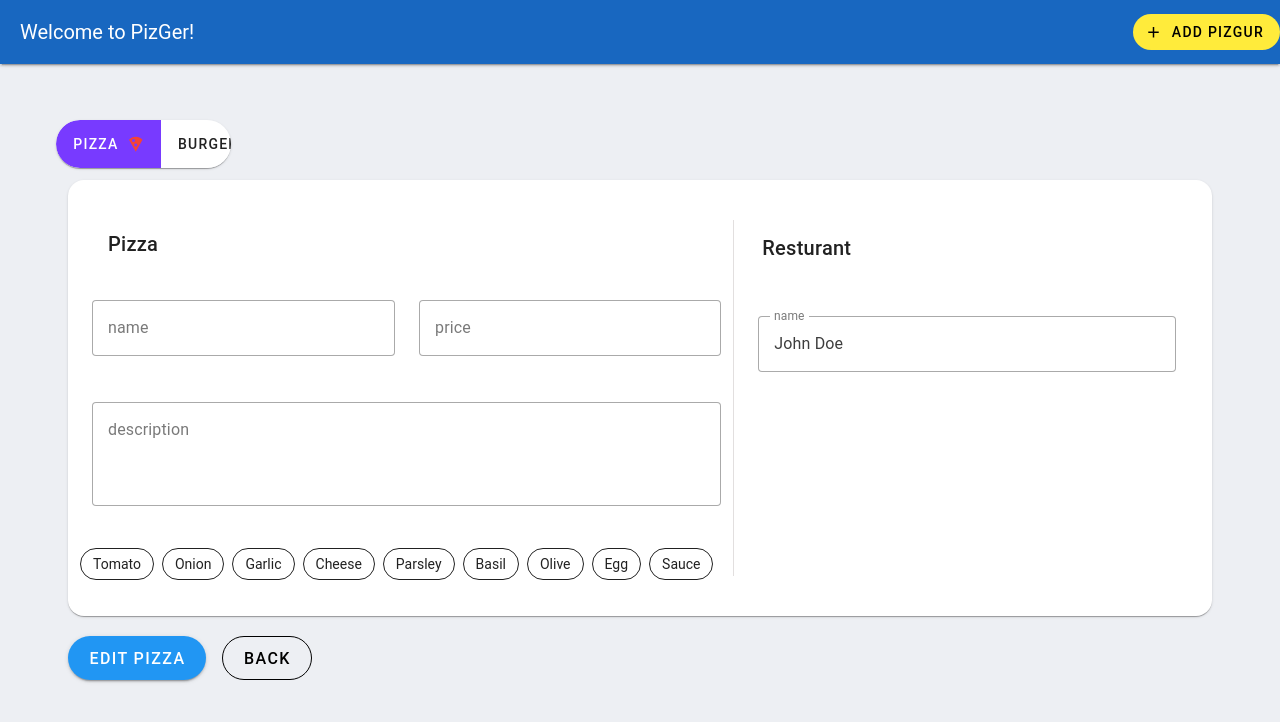
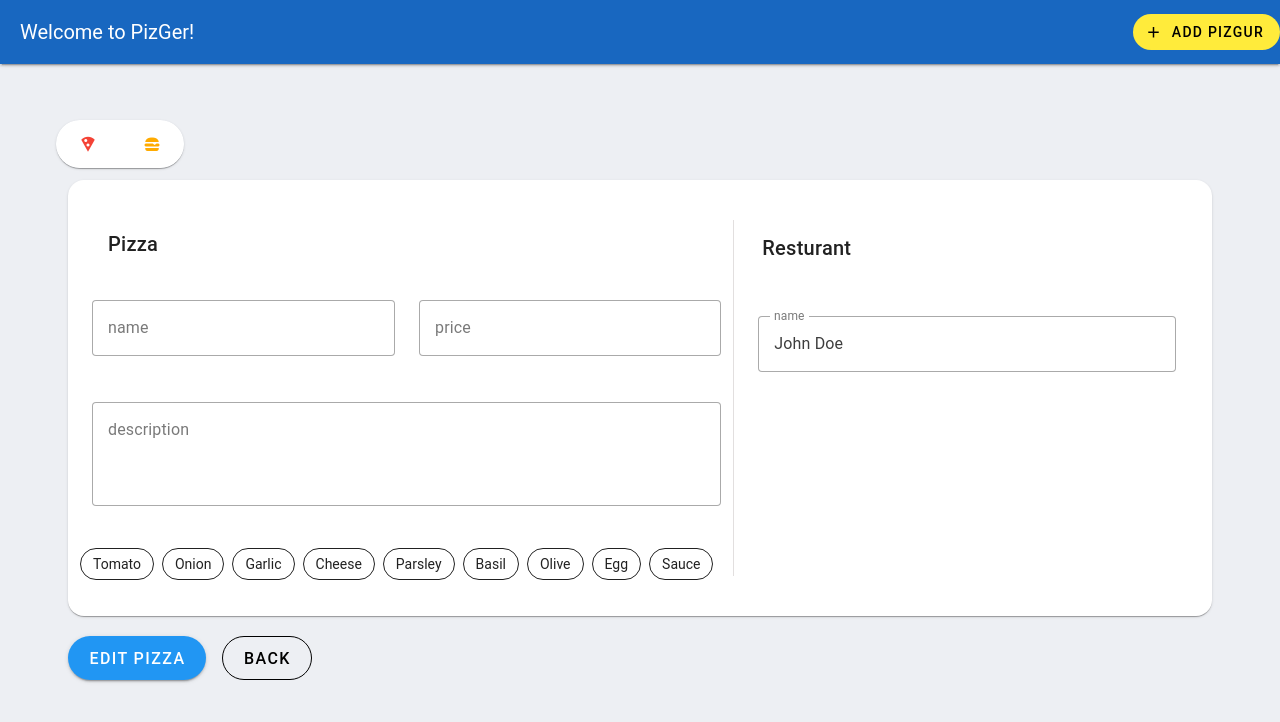
Before and after one commit to maedekaboli/PizGer, a Vue app: page /food in a window 1280 px wide. Shown: the top 722 px of the page. Built offline with nearby package versions, Linux system fonts and the light colour scheme.

Commit message:
some changes in selectedFoodType

```diff
--- a/src/components/ToggleButton.vue
+++ b/src/components/ToggleButton.vue
@@ -1,7 +1,7 @@
 
 <script setup lang="ts">
 import { ref, watch } from 'vue'
-import SelectedFoodType from './models/SelectedFoodType'
+import SelectedFoodType from '../layout/food/models/SelectedFoodType'
 
 const props = defineProps<{
     selectedFood: SelectedFoodType,
@@ -22,7 +22,7 @@ watch(
 <template>
     <v-btn-toggle elevation="1" rounded="xl" v-model="selectedFood" mandatory borderless color="deep-purple-accent-3">
         <v-btn :value="n" v-for="n in foods" :key="n">
-            <span class="hidden-sm-and-down mr-2">{{ n.name }}</span>
+            <span class="hidden-sm-and-down mr-2" v-if="n.showName">{{ n.name }}</span>
             <v-icon :color="n.color" center>
                 {{ n.icon }}
             </v-icon>
--- a/src/layout/food/EditFood.vue
+++ b/src/layout/food/EditFood.vue
@@ -12,7 +12,7 @@ const foods = ref<SelectedFoodType[]>([
     { value: 1, name: 'Pizza', icon: 'mdi-pizza', color: 'red' },
     { value: 2, name: 'Burger', icon: 'mdi-hamburger', color: '#FFAB00' }
 ])
-let selectedFood = ref<SelectedFoodType>({ value: 1, name: 'Pizza', icon: 'mdi-pizza', color: 'red' })
+let selectedFood = ref<SelectedFoodType>({ value: 1, name: 'Pizza', icon: 'mdi-pizza', color: 'red', showName: false })
 
 const food = ref({
     name: '',
--- a/src/layout/food/FilterFood.vue
+++ b/src/layout/food/FilterFood.vue
@@ -8,11 +8,11 @@ const { getFoodsList } = useFoodsListStore()
 const loaded = ref(false)
 const loading = ref(false)
 const foods = ref<SelectedFoodType[]>([
-    { value: 1, name: 'Pizza', icon: 'mdi-pizza', color: 'red' },
-    { value: 0, name: 'All', icon: 'mdi-clipboard-list-outline', color: 'black' },
-    { value: 2, name: 'Burger', icon: 'mdi-hamburger', color: '#FFAB00' }
+    { value: 1, name: 'Pizza', icon: 'mdi-pizza', color: 'red', showName: true  },
+    { value: 0, name: 'All', icon: 'mdi-clipboard-list-outline', color: 'black', showName: true  },
+    { value: 2, name: 'Burger', icon: 'mdi-hamburger', color: '#FFAB00', showName: true  }
 ])
-const selectedFood = ref<SelectedFoodType>({ value: 0, name: 'All', icon: 'mdi-clipboard-list-outline', color: 'black' })
+const selectedFood = ref<SelectedFoodType>({ value: 0, name: 'All', icon: 'mdi-clipboard-list-outline', color: 'black', showName: true })
 const query = ref('')
 
 const onFilter = () => {
```
Also changed, not shown: src/layout/food/models/SelectedFoodType.ts (+4 -3 lines).
